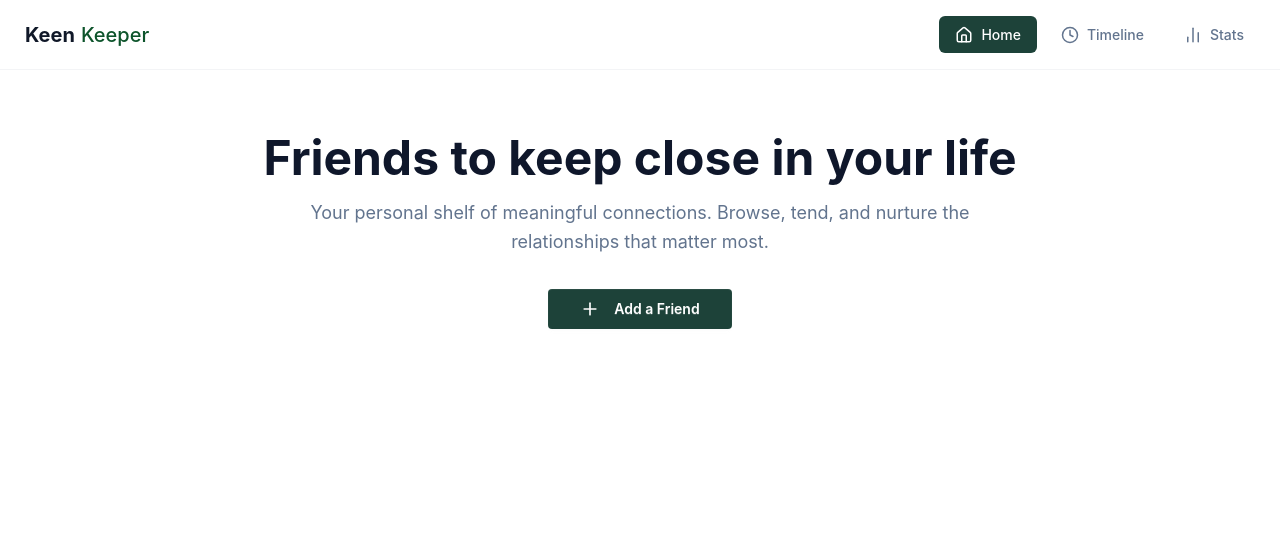
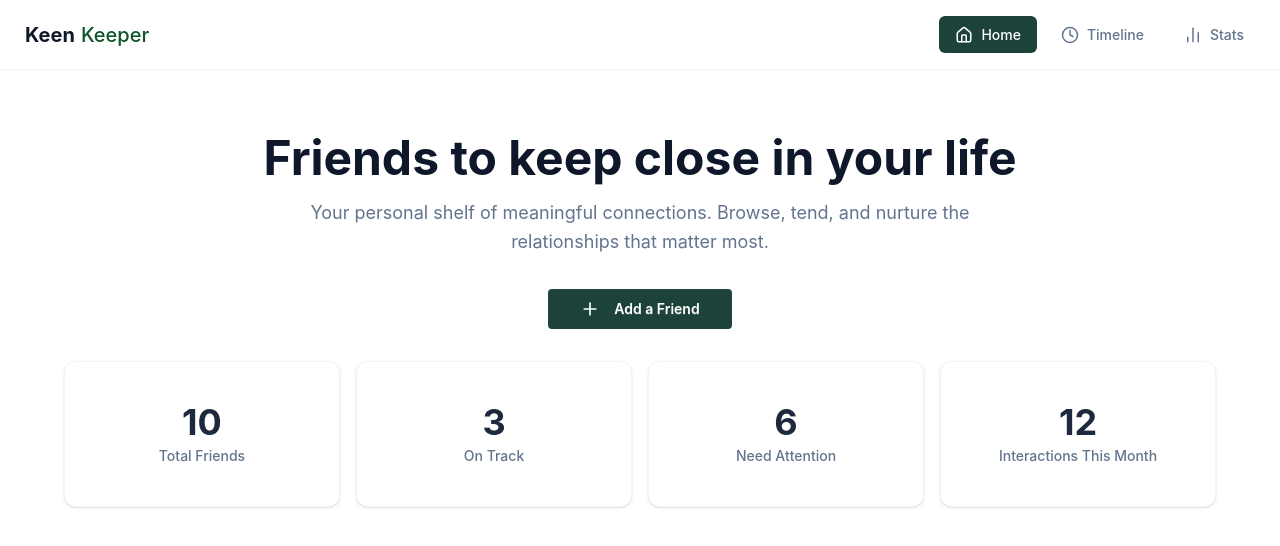
Before and after one commit to shafikulnayem10/PH_A-7-keen-keeper, a Next.js app: page / in a window 1280 px wide. Shown: the top 546 px of the page. Built offline with nearby package versions, Linux system fonts and the light colour scheme.

Commit message:
added stats section

```diff
--- a/src/app/page.js
+++ b/src/app/page.js
@@ -1,10 +1,12 @@
 import Banner from "@/components/Banner/Banner";
+import Stats from "@/components/Stats/Stats";
 
 
 export default function Homepage() {
   return (
    <>
    <Banner></Banner>
+   <Stats></Stats>
    </>
   );
 }
--- /dev/null
+++ b/src/components/Stats/Stats.jsx
@@ -0,0 +1,42 @@
+import React from 'react';
+
+const Stats = () => {
+  return (
+    <section className="bg-white pb-12 px-4">
+      <div className="max-w-6xl mx-auto">
+        <div className="grid grid-cols-1 md:grid-cols-4 gap-4 text-center">
+
+          {/* Card 1 */}
+          <div className="bg-white border border-gray-100 shadow-sm rounded-xl py-10 px-4">
+            <div className="text-4xl font-bold text-slate-800 mb-1">10</div>
+            <div className="text-slate-500 text-sm font-medium">Total Friends</div>
+          </div>
+
+          {/* Card 2 */}
+          <div className="bg-white border border-gray-100 shadow-sm rounded-xl py-10 px-4">
+            <div className="text-4xl font-bold text-slate-800 mb-1">3</div>
+            <div className="text-slate-500 text-sm font-medium">On Track</div>
+          </div>
+
+          {/* Card 3 */}
+          <div className="bg-white border border-gray-100 shadow-sm rounded-xl py-10 px-4">
+            <div className="text-4xl font-bold text-slate-800 mb-1">6</div>
+            <div className="text-slate-500 text-sm font-medium">Need Attention</div>
+          </div>
+
+          {/* Card 4 */}
+          <div className="bg-white border border-gray-100 shadow-sm rounded-xl py-10 px-4">
+            <div className="text-4xl font-bold text-slate-800 mb-1">12</div>
+            <div className="text-slate-500 text-sm font-medium">Interactions This Month</div>
+          </div>
+
+        </div>
+
+
+        <hr className="mt-16 border-gray-100" />
+      </div>
+    </section>
+  );
+};
+
+export default Stats;
```
